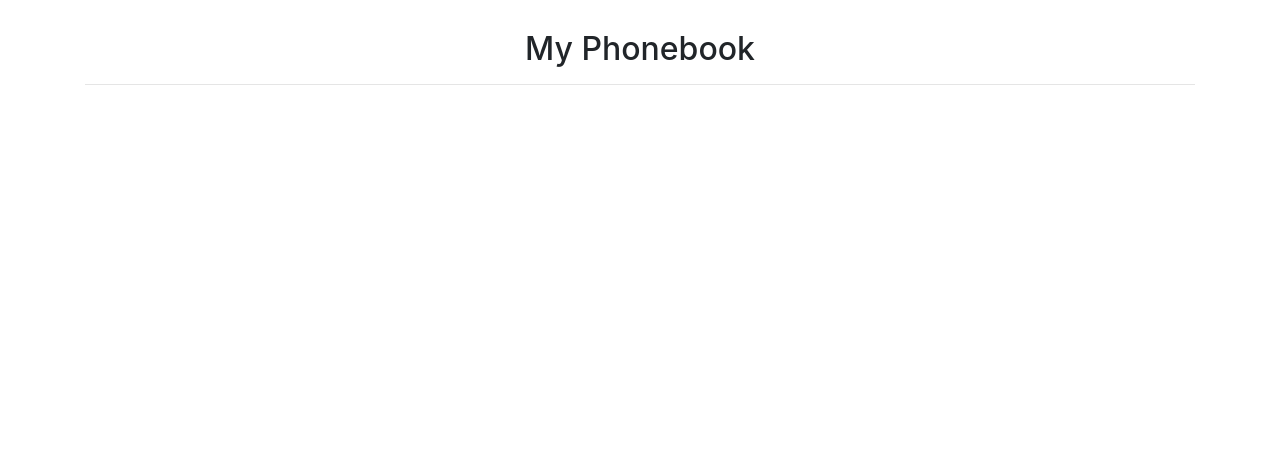
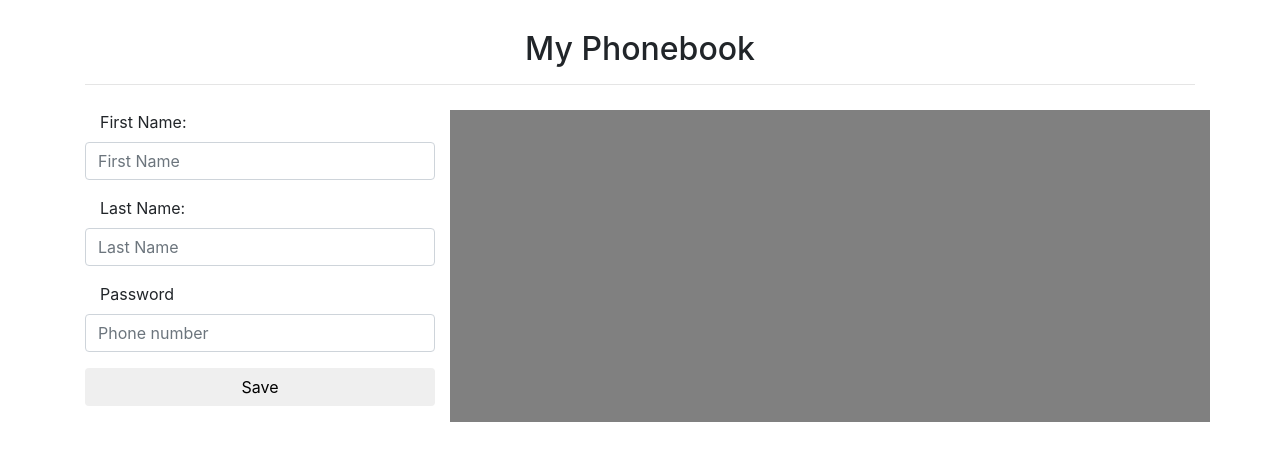
Before and after one commit to fatukunda/address-book-typescript, a website: page index.html in a window 1280 px wide. Drawn offline with nearby package versions, Linux system fonts and the light colour scheme.

Commit message:
Add form for adding contacts

```diff
--- a/app.ts
+++ b/app.ts
@@ -25,3 +25,7 @@ class PhoneBook {
  myPhoneBook.addContact('Frank', 776675635);
  myPhoneBook.addContact('John', 675645654);
  myPhoneBook.displayContacts();
+
+ const saveContact = () => {
+
+ }
--- a/index.html
+++ b/index.html
@@ -3,7 +3,7 @@
 <head>
     <meta charset="utf-8" />
     <meta http-equiv="X-UA-Compatible" content="IE=edge">
-    <title>Page Title</title>
+    <title>My Phonebook</title>
     <meta name="viewport" content="width=device-width, initial-scale=1">
     <link rel="stylesheet" href="node_modules/bootstrap/dist/css/bootstrap.min.css"/>
     <link rel="stylesheet" type="text/css" media="screen" href="main.css" />
@@ -15,6 +15,42 @@
                 <h2> My Phonebook </h2>
                 <hr/>
         </div>
+        <div class="main">
+            <div class="row">
+                <div class="col-md-4">
+                        <form class="form-horizontal">
+                                <div class="form-group">
+                                  <label for="firstName" class="col-sm-4 control-label">First Name:</label>
+                                  <div class="col-sm-20">
+                                    <input type="text" class="form-control" id="firstName" placeholder="First Name" required>
+                                  </div>
+                                </div>
+                                <div class="form-group">
+                                        <label for="lastName" class="col-sm-4 control-label">Last Name:</label>
+                                    <div class="col-sm-20">
+                                          <input type="text" class="form-control" id="lastName" placeholder="Last Name">
+                                    </div>
+                                </div>
+                                <div class="form-group">
+                                  <label for="mobile" class="col-sm-4 control-label">Password</label>
+                                  <div class="col-sm-20">
+                                    <input type="number" class="form-control" id="mobile" placeholder="Phone number" required>
+                                  </div>
+                                </div>
+                                <div class="form-group">
+                                  <div class="col-sm-offset-2 col-sm-20">
+                                    <button type="submit" class="btn btn-default btn-block" onclick="saveContact()">Save</button>
+                                  </div>
+                                </div>
+                              </form>
+                </div>
+                <div class="col-md-8 contacts">
+
+                </div>
+
+            </div>
+
+        </div>
     </div>
 </body>
 </html>
--- a/main.css
+++ b/main.css
@@ -1,6 +1,12 @@
 .header{
     width: 100%;
-    height: 300px;
+    height: 50px;
     text-align: center;
     margin-top: 30px;
 }
+.main{
+    margin-top: 30px
+}
+.contacts{
+    background-color: gray;
+}
```
